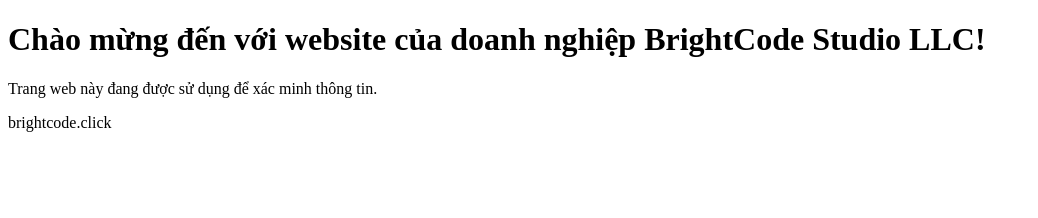
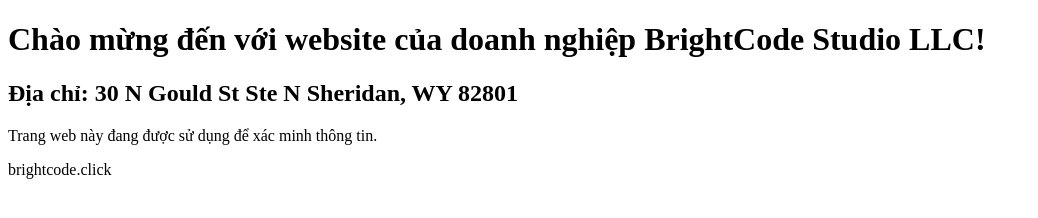
Before and after one commit to tommyshelby9it/-brightcode.github.io, a plain HTML site: page index.html in a window 1280 px wide. Shown: the whole page, without its empty margins (0-1038 px from the left). Drawn offline with Linux system fonts and the light colour scheme.

Commit message:
add address

```diff
--- a/index.html
+++ b/index.html
@@ -6,6 +6,7 @@
 </head>
 <body>
     <h1>Chào mừng đến với website của doanh nghiệp BrightCode Studio LLC!</h1>
+     <h2>Địa chỉ: 30 N Gould St Ste N Sheridan, WY 82801 </h2>
     <p>Trang web này đang được sử dụng để xác minh thông tin.</p>
     <link>brightcode.click</link>
 </body>
```
